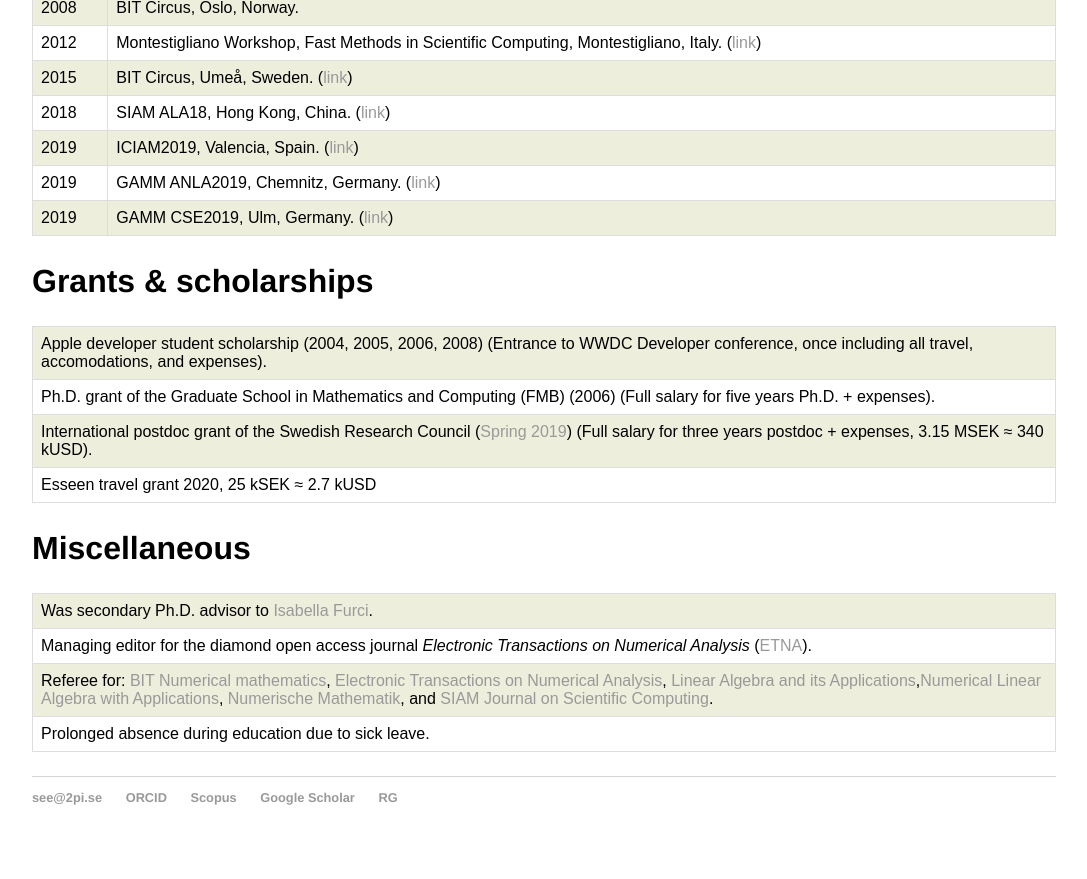
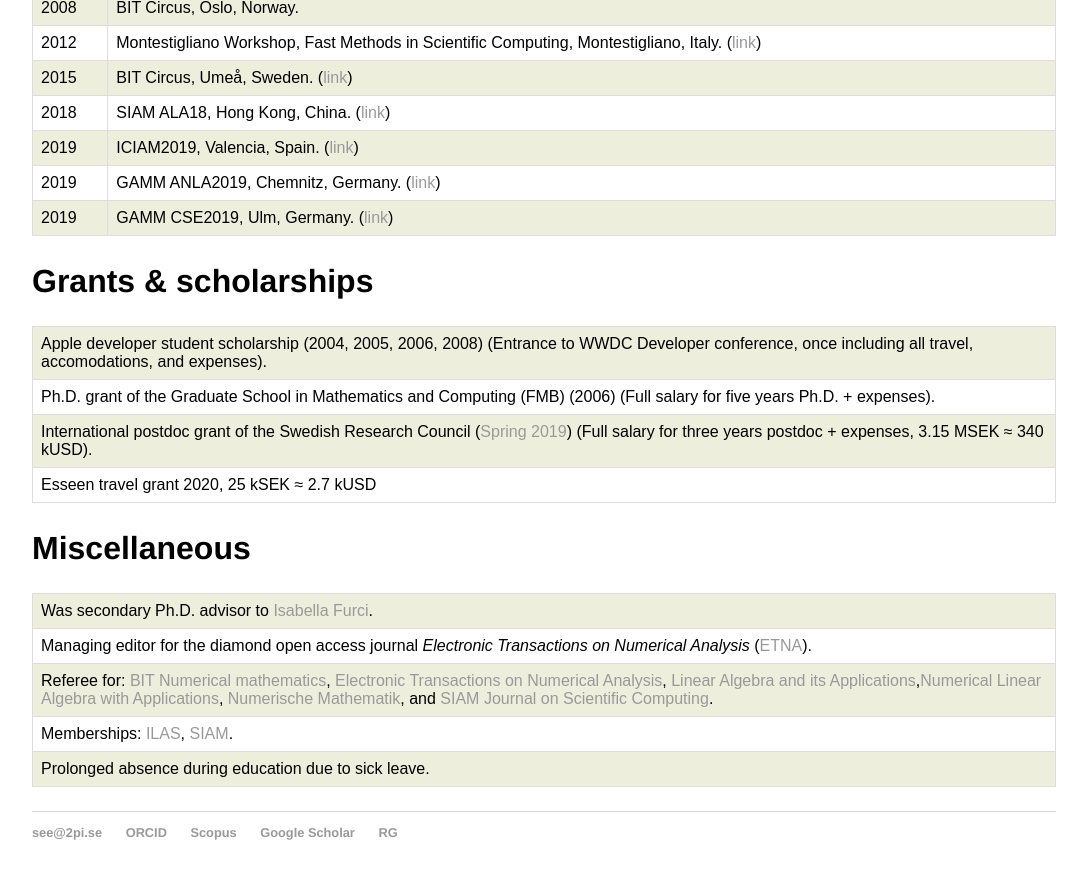
Before and after one commit to sverek/sverek.github.io, a Jekyll site: the page built from cv/index.html, in a window 1280 px wide and 900 px high, scrolled down 1384 px. Shown: the top 879 px of the window, without its empty margins (96-1183 px from the left). Built offline with Jekyll 4.4.1, drawn with Linux system fonts in a browser that asks for light colours.

Commit message:
memberships

```diff
--- a/cv/index.html
+++ b/cv/index.html
@@ -83,6 +83,7 @@ tr:nth-child(odd) {
     <tr><td>Was secondary Ph.D. advisor to <a href="https://scholar.google.se/citations?user=012cWm0AAAAJ">Isabella Furci</a>.</td></tr>
     <tr><td>Managing editor for the diamond open access journal <i>Electronic Transactions on Numerical Analysis</i> (<a href="http://etna.math.kent.edu">ETNA</a>).</td></tr>
     <tr><td>Referee for: <a href="https://link.springer.com/journal/10543">BIT Numerical mathematics</a>, <a href="http://etna.math.kent.edu">Electronic Transactions on Numerical Analysis</a>, <a href="https://www.journals.elsevier.com/linear-algebra-and-its-applications">Linear Algebra and its Applications</a>,<a href="https://onlinelibrary.wiley.com/journal/10991506">Numerical Linear Algebra with Applications</a>, <a href="https://link.springer.com/journal/211">Numerische Mathematik</a>, and <a href="https://www.siam.org/publications/journals/siam-journal-on-scientific-computing-sisc">SIAM Journal on Scientific Computing</a>.</td></tr>
+    <tr><td>Memberships: <a href="https://www.ilasic.org">ILAS</a>,  <a href="https://www.siam.org">SIAM</a>.</td></tr>
     <tr><td>Prolonged absence during education due to sick leave.</td></tr>
     </table>
   </p>
```
